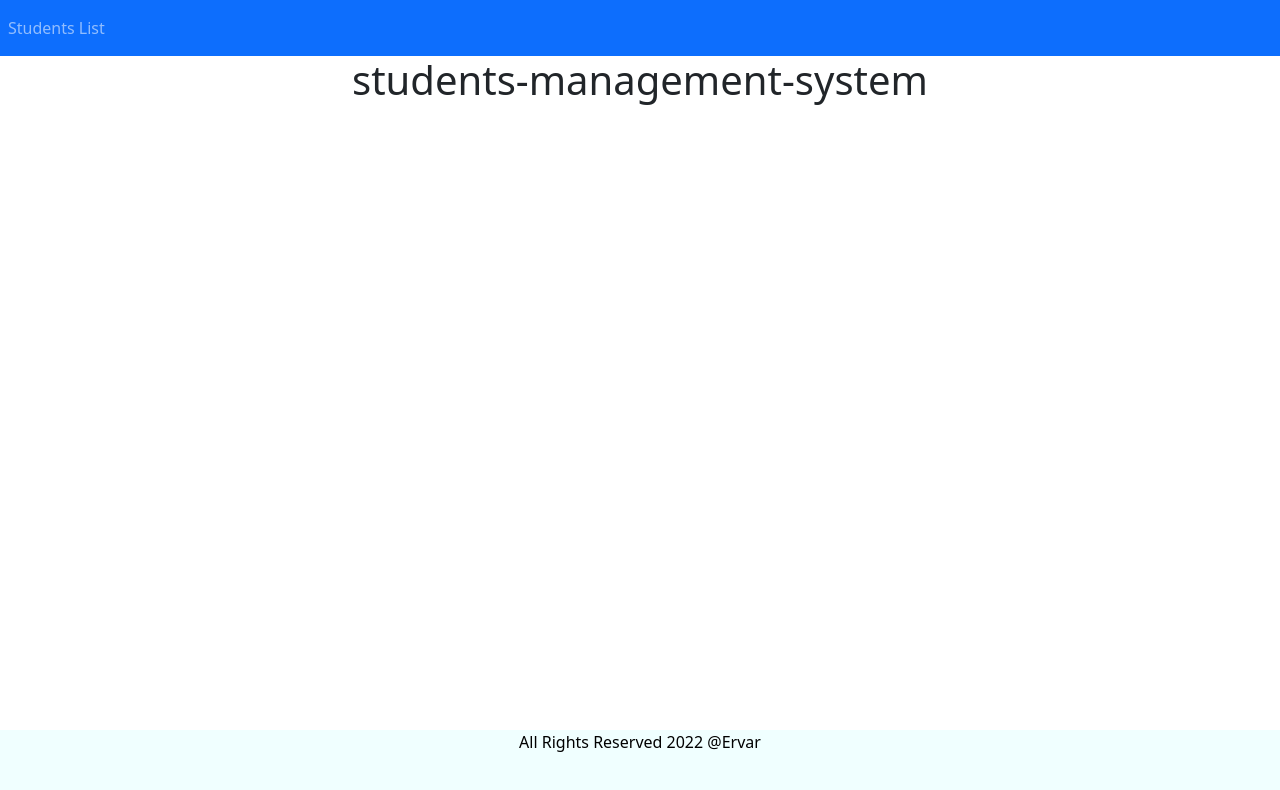
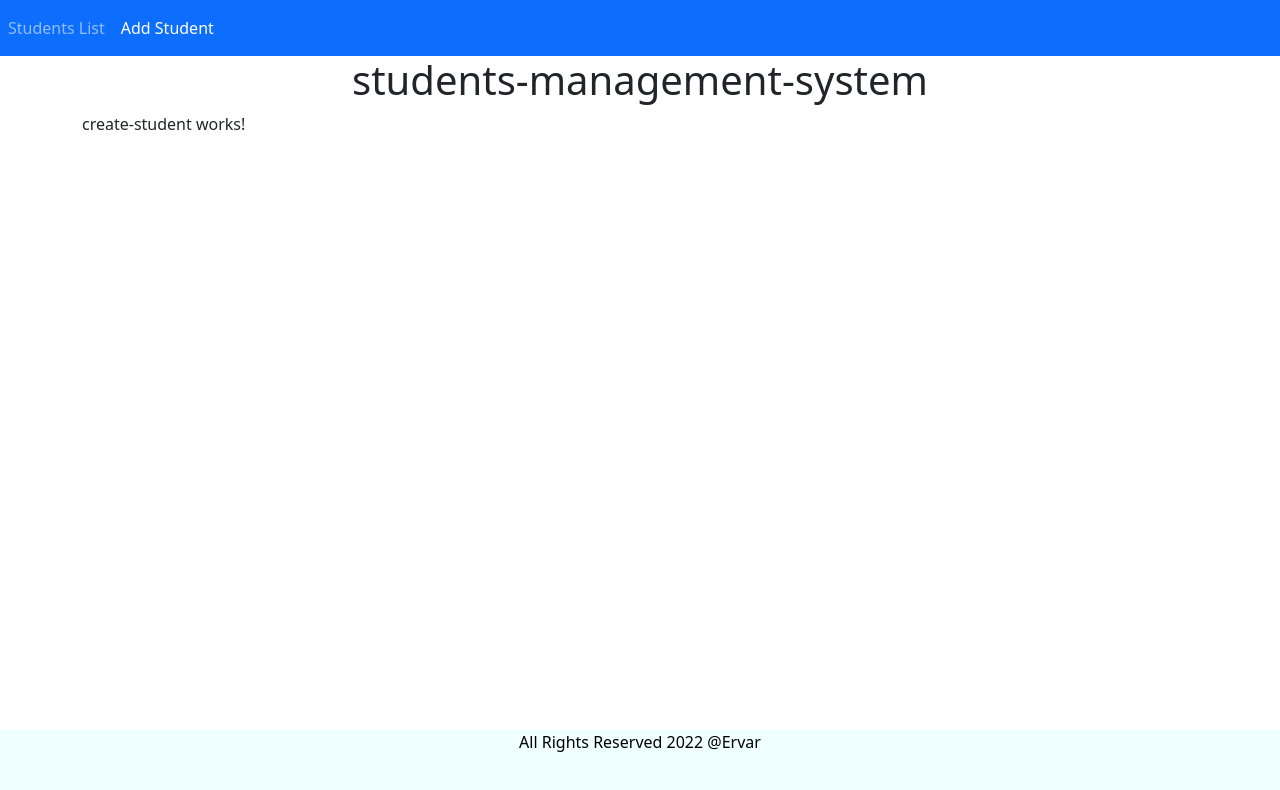
Before and after one commit to zineddinezino/students-management-system-front-end, an Angular app: page /add-student in a window 1280 px wide. Before the commit this address led to /. Shown: the top 790 px of the page. Built offline with nearby package versions, Linux system fonts and the light colour scheme.

Commit message:
Adding new Students component

```diff
--- a/src/app/app-routing.module.ts
+++ b/src/app/app-routing.module.ts
@@ -1,9 +1,11 @@
 import { NgModule } from '@angular/core';
 import { RouterModule, Routes } from '@angular/router';
+import { CreateStudentComponent } from './create-student/create-student.component';
 import { StudentsListComponent } from './students-list/students-list.component';
 
 const routes: Routes = [
   {path: 'students', component: StudentsListComponent},
+  {path: 'add-student', component:CreateStudentComponent},
   {path: '', redirectTo: 'students', pathMatch: 'full'}
 ];
 
--- a/src/app/app.component.html
+++ b/src/app/app.component.html
@@ -2,6 +2,9 @@
     <ul class="navbar-nav">
         <li class="nav-item">
             <a routerLink="students" routerLinkActive="active" class="nav-link">Students List</a>
+        </li>
+        <li class="nav-item">
+            <a routerLink="add-student" routerLinkActive="active" class="nav-link">Add Student</a>
         </li>
     </ul>
 </nav>
--- a/src/app/app.module.ts
+++ b/src/app/app.module.ts
@@ -5,11 +5,13 @@
 import { AppRoutingModule } from './app-routing.module';
 import { AppComponent } from './app.component';
 import { StudentsListComponent } from './students-list/students-list.component';
+import { CreateStudentComponent } from './create-student/create-student.component';
 
 @NgModule({
   declarations: [
     AppComponent,
-    StudentsListComponent
+    StudentsListComponent,
+    CreateStudentComponent
   ],
   imports: [
     BrowserModule,
--- /dev/null
+++ b/src/app/create-student/create-student.component.html
@@ -0,0 +1 @@
+<p>create-student works!</p>
--- /dev/null
+++ b/src/app/create-student/create-student.component.ts
@@ -0,0 +1,15 @@
+import { Component, OnInit } from '@angular/core';
+
+@Component({
+  selector: 'app-create-student',
+  templateUrl: './create-student.component.html',
+  styleUrls: ['./create-student.component.css']
+})
+export class CreateStudentComponent implements OnInit {
+
+  constructor() { }
+
+  ngOnInit(): void {
+  }
+
+}
```
Also changed, not shown: src/app/create-student/create-student.component.css (added), 1 other file (tests, documents, lock files or other folders).
